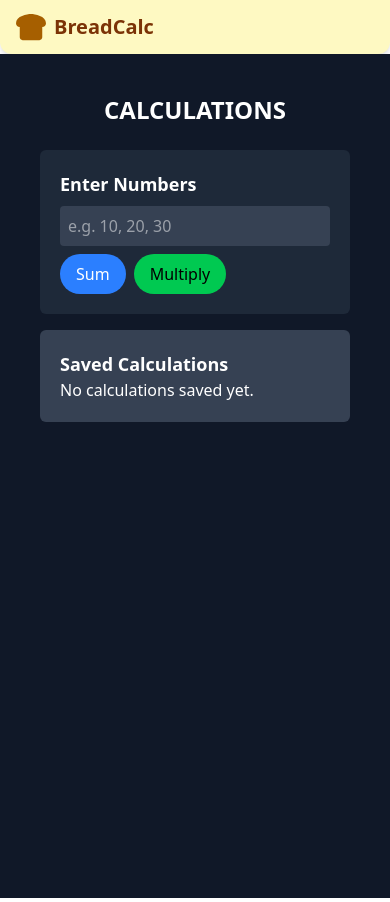
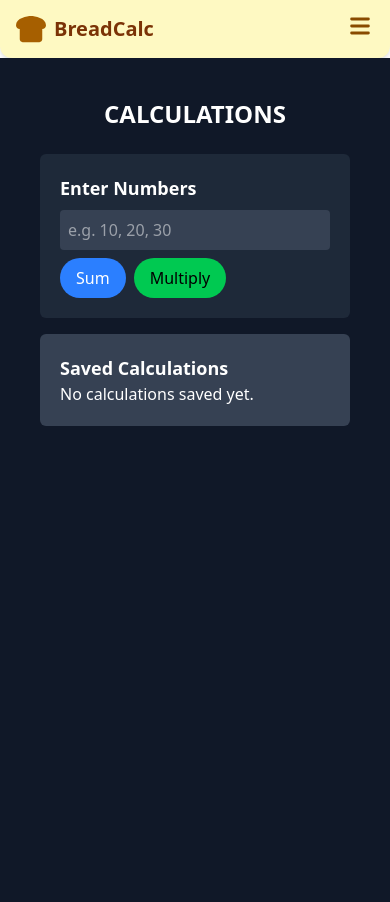
Before and after one commit to ShinzDev/Breadcalculator_SMEs-, a React (Vite) app: page / in a window 390 px wide. Built offline with nearby package versions, Linux system fonts and the light colour scheme.

Commit message:
animation

```diff
--- a/src/components/Nav.tsx
+++ b/src/components/Nav.tsx
@@ -1,20 +1,23 @@
+import { useState } from "react";
 import { FaBreadSlice } from "react-icons/fa6";
+import { HiMenu, HiX } from "react-icons/hi";
 
 const Nav = () => {
-  let gitlink = "https://github.com/ShinzDev/Breadcalculator_SMEs-";
+  const [menuOpen, setMenuOpen] = useState(false);
+  const gitlink = "https://github.com/ShinzDev/Breadcalculator_SMEs-";
 
   return (
-    <nav className="bg-yellow-100 shadow-md px-4 py-3 md:px-10 flex items-center justify-between rounded-b-xl">
+    <nav className="bg-yellow-100 shadow-md px-4 py-3 md:px-10 rounded-b-xl">
+      <div className="flex items-center justify-between">
+        {/* Logo */}
         <div className="flex items-center gap-2 text-amber-900 font-bold text-xl">
           <FaBreadSlice className="text-3xl text-yellow-700" />
           BreadCalc
         </div>
 
+        {/* Desktop Links */}
         <div className="hidden md:flex gap-6 text-sm font-semibold text-yellow-800">
-        <a
-          href="#how-to-use"
-          className="hover:text-orange-900 transition-colors"
-        >
+          <a href="#how-to-use" className="hover:text-orange-900 transition-colors">
             How to Use
           </a>
           <a
@@ -27,8 +30,37 @@ const Nav = () => {
           </a>
         </div>
 
-      {/* Mobile Menu (optional hamburger) */}
-      {/* You could add a dropdown menu for mobile here */}
+        {/* Mobile Menu Button */}
+        <div className="md:hidden">
+          <button
+            onClick={() => setMenuOpen(!menuOpen)}
+            className="text-yellow-800 focus:outline-none"
+          >
+            {menuOpen ? <HiX size={28} /> : <HiMenu size={28} />}
+          </button>
+        </div>
+      </div>
+
+      {/* Mobile Dropdown Menu with Animation */}
+      <div
+        className={`overflow-hidden transition-all duration-300 ease-in-out md:hidden ${
+          menuOpen ? "max-h-40 opacity-100 mt-3" : "max-h-0 opacity-0"
+        }`}
+      >
+        <div className="flex flex-col gap-3 text-yellow-800 font-semibold">
+          <a href="#how-to-use" className="hover:text-orange-900 transition-colors">
+            How to Use
+          </a>
+          <a
+            href={gitlink}
+            target="_blank"
+            rel="noopener noreferrer"
+            className="hover:text-orange-900 transition-colors"
+          >
+            GitHub
+          </a>
+        </div>
+      </div>
     </nav>
   );
 };
```
Lines whose indentation alone changed are shown as unchanged.
